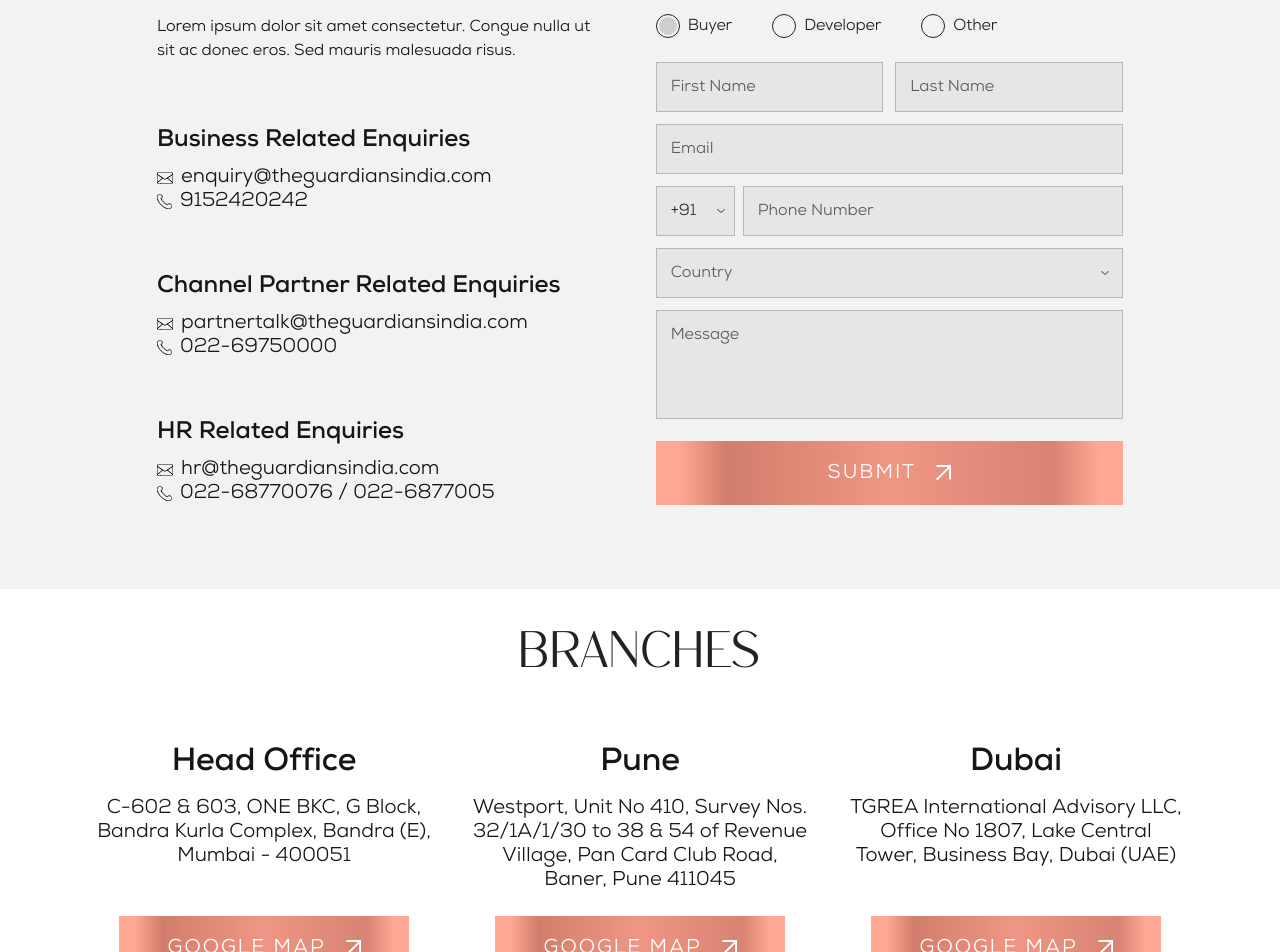
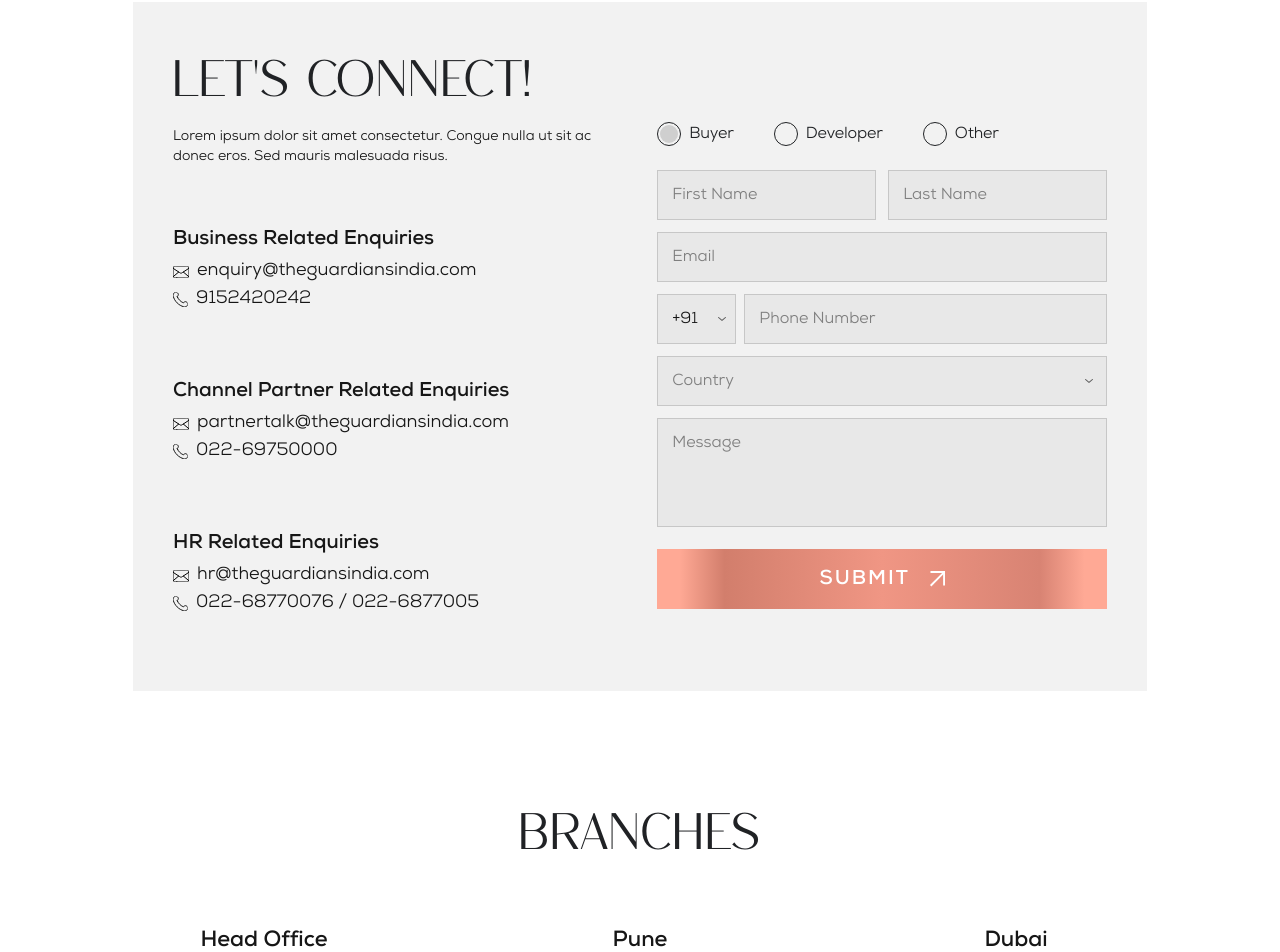
Before and after one commit to NAVIKNITIN/Guardians, a Next.js app: page /contact in a window 1280 px wide. Shown: the part 656-1608 px from the top of the page. Built offline with nearby package versions, Linux system fonts and the light colour scheme.

Commit message:
contact screen done

```diff
--- a/components/contact/BranchesSection.tsx
+++ b/components/contact/BranchesSection.tsx
@@ -1,13 +1,6 @@
 import { Container } from "@/components/common/Container";
+import { cn } from "@/utils/cn";
 import Image from "next/image";
-
-function CornerArrow() {
-  return (
-    <svg width="15" height="15" viewBox="0 0 15 15" fill="none" aria-hidden>
-      <path d="M0 0H14.4958V14.4958" stroke="white" strokeWidth="2" />
-    </svg>
-  );
-}
 
 type Branch = {
   name: string;
@@ -41,25 +34,27 @@ const BRANCHES: Branch[] = [
 function BranchCard({ branch }: { branch: Branch }) {
   return (
     <div className="flex h-full flex-col items-center text-center">
-      <h3 className="n-bold text-2xl leading-[1.1] text-[#161616] md:text-[28px] lg:text-[32px] lg:leading-[35px]">
+      {/* Figma: branch title — bold sans, step below “BRANCHES”, above body */}
+      <h3 className="n-bold fs-22 lh-28 text-[#161616] sm:fs-24 sm:lh-30 md:fs-26 md:lh-32 lg:fs-28 lg:lh-35">
         {branch.name}
       </h3>
       <div className="mt-3 flex min-h-0 w-full flex-1 flex-col justify-between gap-5 sm:mt-4 sm:gap-6">
-        <p className="n-book text-base leading-[1.45] text-[#161616] sm:text-lg md:text-[20px] md:leading-[24px]">
+        {/* Figma: address — regular, smallest column text (~16–18px, ~1.45–1.5 LH) */}
+        <p className="n-book fs-16 lh-24 text-[#161616] sm:fs-17 sm:lh-26 md:fs-18 md:lh-28">
           {branch.address}
         </p>
+        {/* Figma: “GOOGLE MAP” — compact caps, gradient bar */}
         <a
           href={branch.mapUrl}
           target="_blank"
           rel="noopener noreferrer"
-          className="inline-flex w-full max-w-sm shrink-0 items-center justify-center gap-4 self-center px-6 py-3.5 n-reg text-base uppercase tracking-[0.1em] text-white transition-opacity hover:opacity-90 sm:w-auto sm:max-w-none sm:gap-5 sm:px-12 sm:py-[18px] sm:text-xl"
-          style={{
-            background:
-              "linear-gradient(270deg, #FFA995 5%, #D88373 15%, #F09684 50%, #D27E6C 85%, #FFA995 95%)",
-          }}
+          className={cn(
+            "btn-primary-gradient inline-flex w-full max-w-sm shrink-0 items-center justify-center gap-3 self-center px-6 py-3 sm:w-auto sm:max-w-none sm:gap-4 sm:px-10 sm:py-3.5",
+            "n-bold fs-14 lh-18 uppercase tracking-[0.1em] text-white transition-opacity hover:opacity-90 sm:fs-15 sm:lh-21",
+          )}
         >
           Google Map
-          <span className="inline-block">
+          <span className="inline-block" aria-hidden>
             <Image
               src="/images/arrowwhite.svg"
               alt=""
@@ -78,12 +73,11 @@ export function BranchesSection() {
   return (
     <section className="bg-white pb-16 pt-4 sm:pb-20 lg:pb-24 lg:pt-[40px]" aria-label="Office branches">
       <Container>
-        {/* Section heading */}
-        <h2 className="qs-reg mb-10 text-center uppercase tracking-[0.05em] text-[#202225] text-[clamp(2rem,4vw,3.125rem)] leading-[1.05] sm:mb-12 lg:mb-16">
+        {/* Figma: “BRANCHES” — serif caps, same band as other qs-reg section titles */}
+        <h2 className="qs-reg mb-10 text-center text-[clamp(2rem,4vw,3.125rem)] uppercase leading-[1.05] tracking-[0.05em] text-[#202225] sm:mb-12 lg:mb-16">
           Branches
         </h2>
 
-        {/* 3-column grid (stacks on small screens, 3-up from md+) */}
         <div className="grid grid-cols-1 items-stretch gap-10 sm:gap-8 md:grid-cols-3 lg:gap-10">
           {BRANCHES.map((branch) => (
             <BranchCard key={branch.name} branch={branch} />
--- a/components/contact/ContactFormPanel.tsx
+++ b/components/contact/ContactFormPanel.tsx
@@ -1,6 +1,7 @@
 "use client";
 
 import { cn } from "@/utils/cn";
+import { PublicationLoadMoreButton } from "@/components/publications/PublicationLoadMoreButton";
 import { useState } from "react";
 import Image from "next/image";
 
@@ -73,13 +74,13 @@ const CONTACT_BLOCKS: ContactBlock[] = [
 function ContactInfoBlock({ block }: { block: ContactBlock }) {
   return (
     <div className="flex flex-col items-center text-center sm:py-2 md:py-5 lg:items-stretch lg:text-left">
-      <h3 className="n-bold text-lg leading-[1.25] text-[#161616] sm:text-xl md:text-2xl lg:text-[24px] lg:leading-[34px]">
+      <h3 className="n-bold fs-20 lh-24 text-[#161616] mb-2">
         {block.title}
       </h3>
       {block.email && (
         <a
           href={`mailto:${block.email}`}
-          className="mt-2 inline-flex min-w-0 items-start gap-2 break-words n-book text-sm leading-[1.35] text-[#161616] transition-opacity hover:opacity-70 sm:items-center sm:text-base md:text-lg lg:text-[20px] lg:leading-[24px]"
+          className="n-book fs-18 flex items-center gap-2 break-words n-book text-sm leading-[1.35] text-[#161616] transition-opacity hover:opacity-70 sm:items-center sm:text-base md:text-lg lg:text-[20px] lg:leading-[24px]"
         >
           <EmailIcon />
           {block.email}
@@ -88,7 +89,7 @@ function ContactInfoBlock({ block }: { block: ContactBlock }) {
       {block.phone && (
         <a
           href={block.telHref}
-          className="inline-flex min-w-0 flex-wrap items-center gap-2 n-book text-sm leading-[1.35] text-[#161616] transition-opacity hover:opacity-70 sm:text-base md:text-lg lg:text-[20px] lg:leading-[24px]"
+          className="n-book fs-18 flex items-center gap-2 mt-1  text-sm leading-[1.35] text-[#161616] transition-opacity hover:opacity-70 sm:text-base md:text-lg lg:text-[20px] lg:leading-[24px]"
         >
           <PhoneIcon />
           {block.phone}
@@ -129,8 +130,9 @@ function RadioOption({
 
 // ─── Shared input style ───────────────────────────────────────────────────────
 
+/** Figma: panel #F2F2F2; fields one step darker for contrast */
 const inputCls =
-  "w-full border border-black/20 bg-black/5 px-3.5 py-3 n-reg  text-base text-black/60 placeholder:text-black/60 focus:outline-none focus:border-black/40 transition-colors";
+  "w-full border border-black/[0.14] bg-[#E8E8E8] px-3.5 py-3 n-reg text-base text-[#161616] placeholder:text-[#161616]/50 focus:outline-none focus:border-black/35 transition-colors";
 
 // ─── Main panel ──────────────────────────────────────────────────────────────
 
@@ -157,21 +159,25 @@ export function ContactFormPanel() {
   }
 
   return (
-    <section className="bg-[#F2F2F2] py-12 sm:py-14 lg:py-16" aria-label="Contact form">
-      <div className="mx-auto w-full max-w-[1014px] px-4 sm:px-6">
-        <div className="flex flex-col gap-12 lg:flex-row lg:gap-10 xl:gap-16">
+    <section
+      className="bg-white px-4 py-12 sm:px-6 sm:py-14 lg:py-20"
+      aria-label="Contact form"
+    >
+      {/* Figma: single #F2F2F2 card on white, generous inner padding */}
+      <div className="mt-10 mx-auto w-full max-w-[1014px] bg-[#F2F2F2] px-5 py-10 sm:px-8 sm:py-12 lg:px-10 lg:py-14">
+        <div className="flex flex-col gap-10 lg:flex-row lg:items-start lg:gap-12 xl:gap-16">
 
           {/* ── Left: contact info ─────────────────────────────────────── */}
-          <div className="flex flex-col justify-center gap-10 lg:w-[45%] lg:flex-shrink-0">
+          <div className="flex flex-col justify-center gap-8 lg:w-[45%] lg:shrink-0 lg:gap-10">
             <header className="text-center lg:text-left">
-              <h2 className="qs-reg text-[clamp(2rem,4vw,3.125rem)]  uppercase leading-[1.05] tracking-[0.05em] text-[#202225]">
+              <h2 className="qs-reg text-[clamp(2rem,4vw,3.125rem)] uppercase leading-[1.05] tracking-[0.05em] text-[#202225]">
                 Let&apos;s connect!
               </h2>
-              <p className="mt-3 n-book text-sm leading-[1.5] text-[#161616] sm:mt-4 sm:text-base lg:text-[16px] lg:leading-[24px]">
+              <p className="mt-3 n-book text-sm  text-[#161616] sm:mt-4 ">
                 {CONNECT_INTRO}
               </p>
             </header>
-            <div className="flex flex-col gap-4">
+            <div className="flex flex-col gap-6 sm:gap-7">
               {CONTACT_BLOCKS.map((block) => (
                 <ContactInfoBlock key={block.title} block={block} />
               ))}
@@ -179,11 +185,15 @@ export function ContactFormPanel() {
           </div>
 
           {/* ── Right: enquiry form ────────────────────────────────────── */}
-          <div className="min-w-0 flex-1 sm:mt-5 md:mt-17">
-            <form onSubmit={handleSubmit} noValidate className="w-full">
+          <div className="min-w-0 flex-1 mt-4 md:mt-10 lg:mt-16 ">
+            <form
+              onSubmit={handleSubmit}
+              noValidate
+              className="w-full text-left"
+            >
               {/* User type selector — same width as fields below */}
               <div
-                className="mb-6 flex w-full flex-wrap items-center gap-x-8 gap-y-3 sm:gap-x-10"
+                className="mb-6 flex w-full flex-wrap items-center gap-x-6 gap-y-3 sm:gap-x-10"
                 role="group"
                 aria-label="I am a"
               >
@@ -212,7 +222,7 @@ export function ContactFormPanel() {
                     onChange={handleChange}
                     className={cn(
                       inputCls,
-                      "w-[min(100%,92px)] cursor-pointer appearance-none pr-7 text-black/80",
+                      "w-[min(100%,92px)] cursor-pointer appearance-none pr-7",
                     )}
                     aria-label="Country calling code"
                   >
@@ -243,7 +253,7 @@ export function ContactFormPanel() {
                   className={cn(
                     inputCls,
                     "cursor-pointer appearance-none pr-10 text-left",
-                    form.country ? "text-[#161616]" : "text-black/60",
+                    form.country ? "text-[#161616]" : "text-[#161616]/50",
                   )}
                   aria-label="Country"
                 >
@@ -271,7 +281,7 @@ export function ContactFormPanel() {
               {/* Submit */}
               <button
                 type="submit"
-                className="flex w-full items-center justify-center gap-5 py-[18px] n-reg  text-xl  uppercase tracking-[0.1em] text-white transition-opacity hover:opacity-90"
+                className="flex w-full items-center justify-center gap-5 py-[18px] n-bold fs-20 lh-24  uppercase tracking-[0.1em] text-white transition-opacity hover:opacity-90"
                 style={{
                   background:
                     "linear-gradient(270deg, #FFA995 5%, #D88373 15%, #F09684 50%, #D27E6C 85%, #FFA995 95%)",
```
